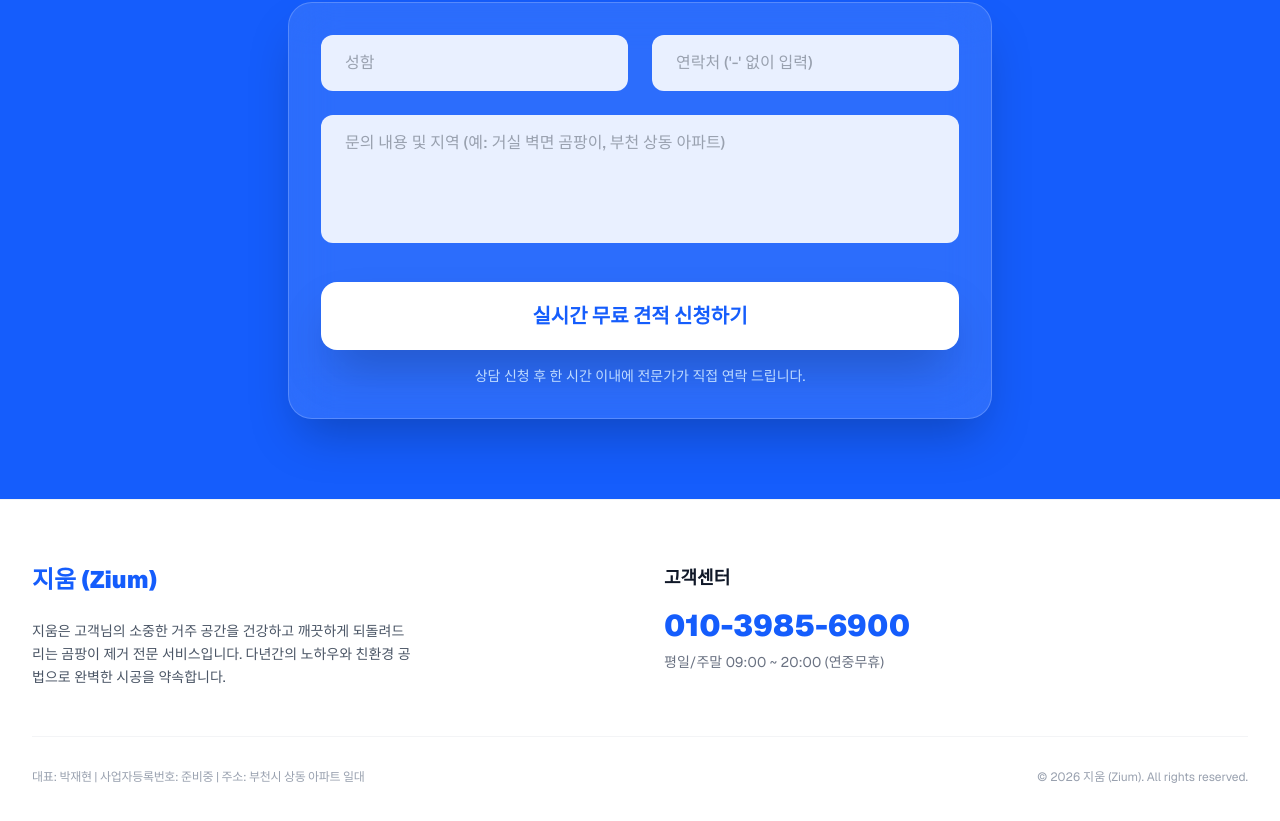
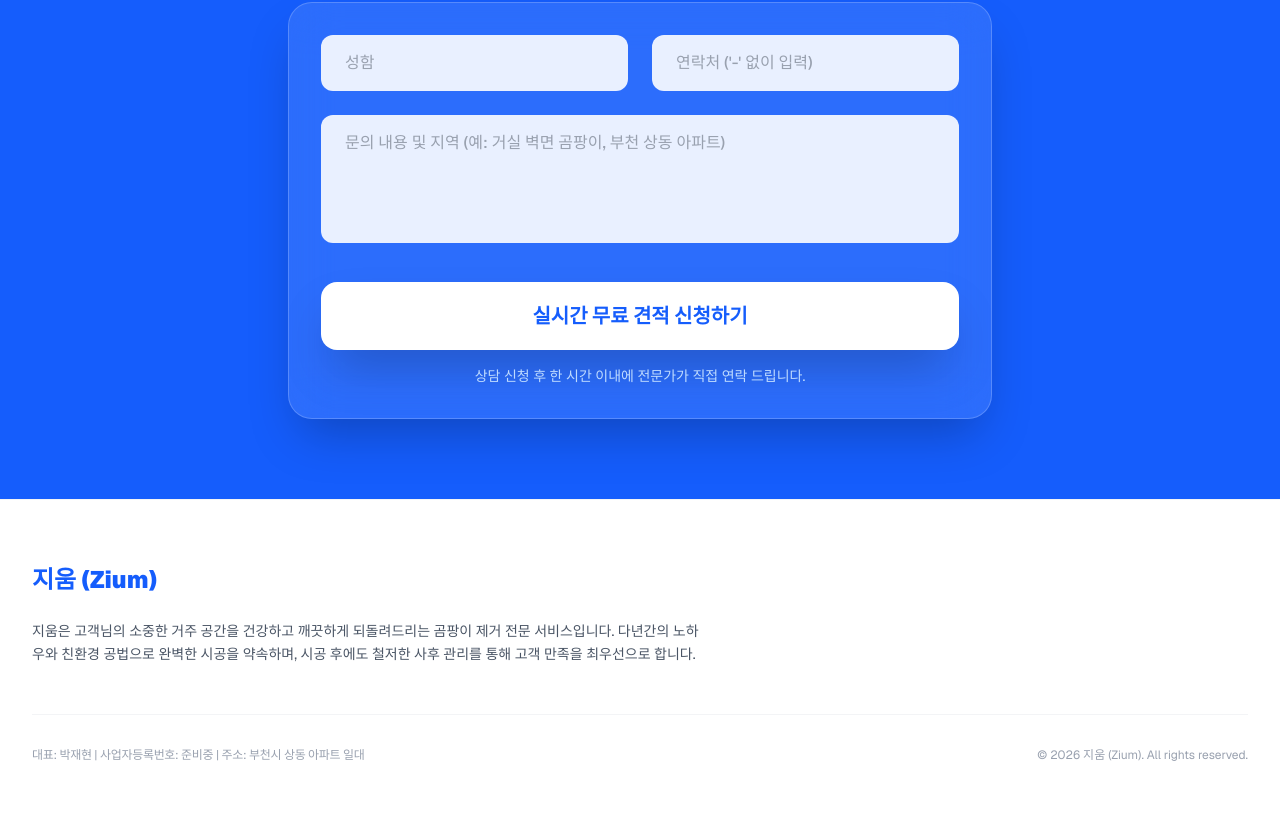
Before and after one commit to wogus5695-ctrl/modu-gomphang, a Next.js app: page / in a window 1280 px wide. Shown: the part 2952-3773 px from the top of the page. Built offline with nearby package versions, Linux system fonts and the light colour scheme.

Commit message:
Update: remove customer center contact from footer

```diff
--- a/src/components/Footer.tsx
+++ b/src/components/Footer.tsx
@@ -2,22 +2,11 @@ export default function Footer() {
   return (
     <footer className="bg-white border-t border-gray-100 py-16">
       <div className="max-w-7xl mx-auto px-4 sm:px-6 lg:px-8">
-        <div className="grid md:grid-cols-2 gap-12 items-start mb-12">
-          <div>
-            <span className="text-2xl font-black text-blue-600 mb-6 block">지움 (Zium)</span>
-            <p className="text-gray-600 text-sm leading-relaxed max-w-sm">
-              지움은 고객님의 소중한 거주 공간을 건강하고 깨끗하게 되돌려드리는 곰팡이 제거 전문 서비스입니다. 다년간의 노하우와 친환경 공법으로 완벽한 시공을 약속합니다.
-            </p>
-          </div>
-          <div className="space-y-4">
-            <p className="text-gray-900 font-bold text-lg mb-4">고객센터</p>
-            <div className="space-y-2">
-              <a href="tel:010-3985-6900" className="text-3xl font-black text-blue-600 hover:text-blue-700 transition-colors block">
-                010-3985-6900
-              </a>
-              <p className="text-gray-500 text-sm">평일/주말 09:00 ~ 20:00 (연중무휴)</p>
-            </div>
-          </div>
+        <div className="mb-12">
+          <span className="text-2xl font-black text-blue-600 mb-6 block">지움 (Zium)</span>
+          <p className="text-gray-600 text-sm leading-relaxed max-w-2xl">
+            지움은 고객님의 소중한 거주 공간을 건강하고 깨끗하게 되돌려드리는 곰팡이 제거 전문 서비스입니다. 다년간의 노하우와 친환경 공법으로 완벽한 시공을 약속하며, 시공 후에도 철저한 사후 관리를 통해 고객 만족을 최우선으로 합니다.
+          </p>
         </div>
         <div className="pt-8 border-t border-gray-100 text-center md:text-left flex flex-col md:flex-row justify-between items-center gap-4">
           <p className="text-gray-400 text-xs tracking-tight">
```
